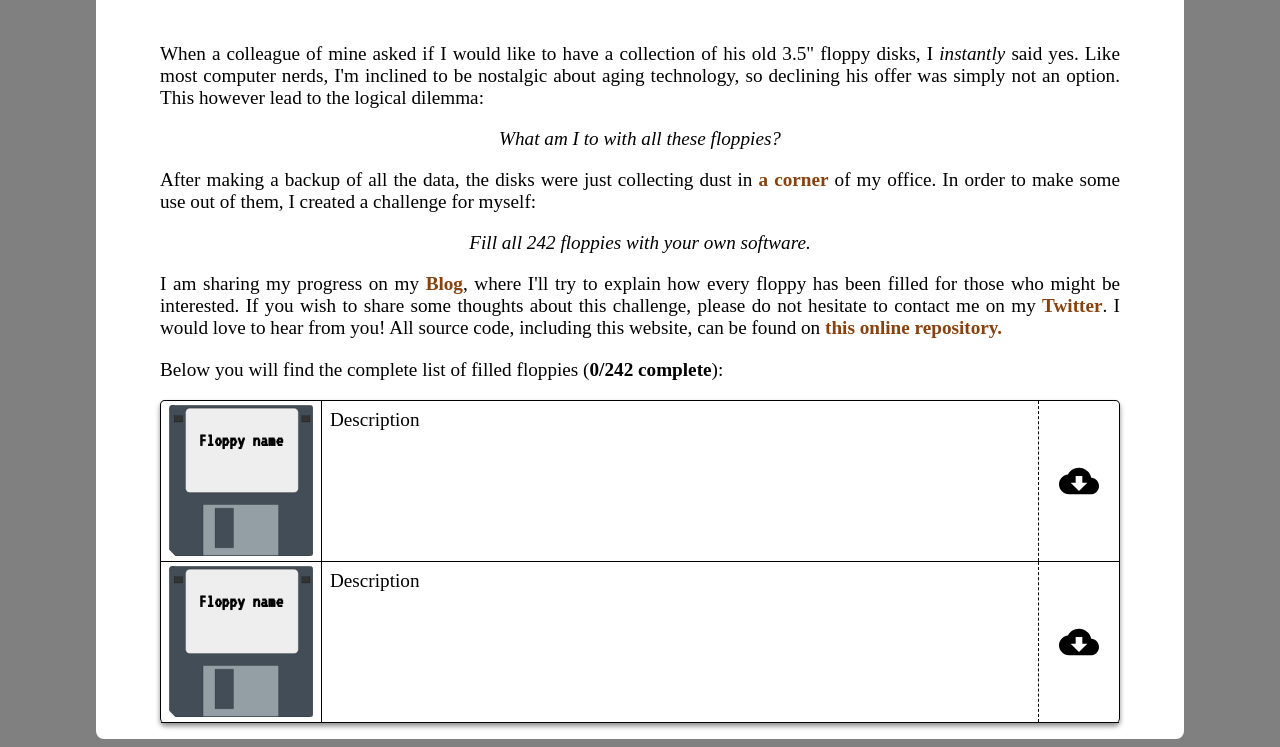
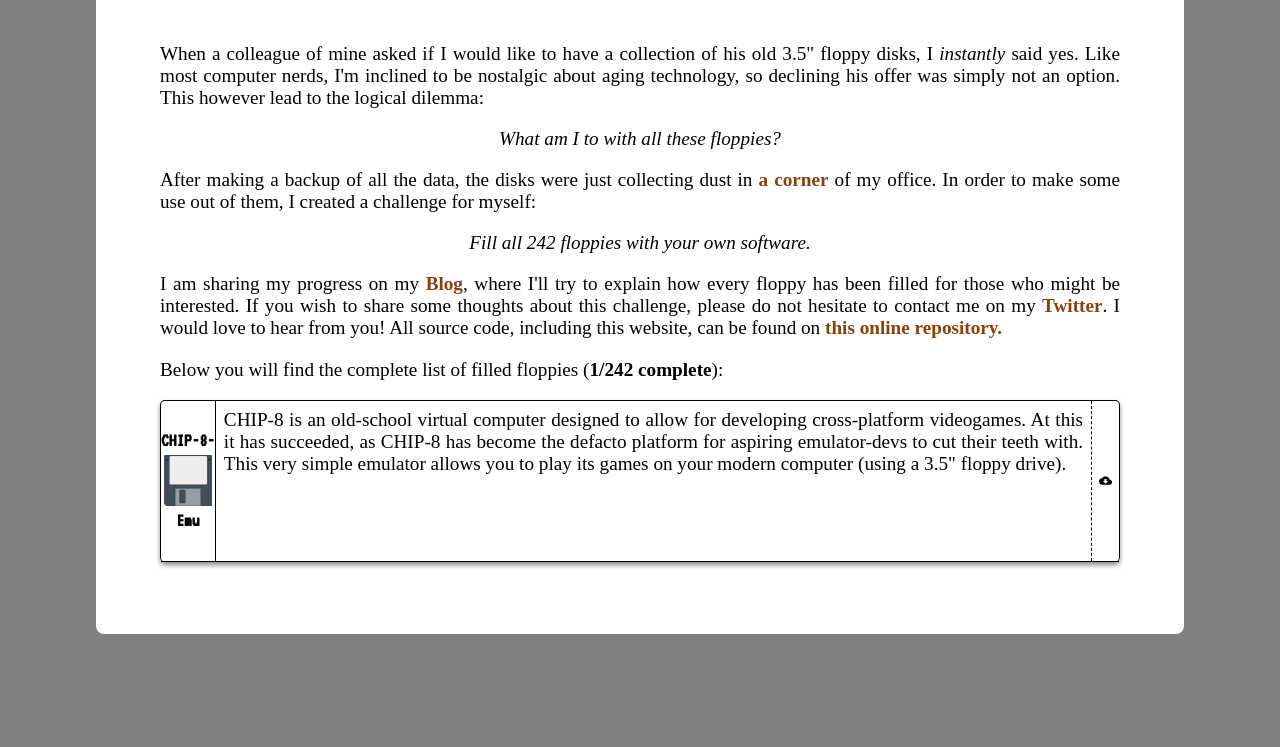
Before and after one commit to LucvandenBrand/FloppyChallenge, a plain HTML site: page docs/index.html in a window 1280 px wide. Shown: the part 214-961 px from the top of the page. After the commit the page ends 856 px from the top, so only its background shows below. Drawn offline with Linux system fonts and the light colour scheme.

Commit message:
Wrote draft for description.

```diff
--- a/docs/index.html
+++ b/docs/index.html
@@ -42,16 +42,15 @@
                     <a class="link" href="https://github.com/lucvandenbrand/floppychallenge" target="_blank">this online repository.</a>
                 </p>
 
-                <p>Below you will find the complete list of filled floppies (<span class="completion">0/242 complete</span>):</p>
+                <p>Below you will find the complete list of filled floppies (<span class="completion">1/242 complete</span>):</p>
                 <div class="floppyList">
                     <div class="item">
-                        <div class="name">Floppy name</div>
-                        <div class="description">Description</div>
-                        <a class="download" href="https://github.com" target="_blank"></a>
-                    </div>
-                    <div class="item">
-                        <div class="name">Floppy name</div>
-                        <div class="description">Description</div>
+                        <div class="name">CHIP-8-Emu</div>
+                        <div class="description">
+                            CHIP-8 is an old-school virtual computer designed to allow for developing cross-platform videogames.
+                            At this it has succeeded, as CHIP-8 has become the defacto platform for aspiring emulator-devs to cut their teeth with.
+                            This very simple emulator allows you to play its games on your modern computer (using a 3.5" floppy drive).
+                        </div>
                         <a class="download" href="https://github.com" target="_blank"></a>
                     </div>
                 </div>
```
